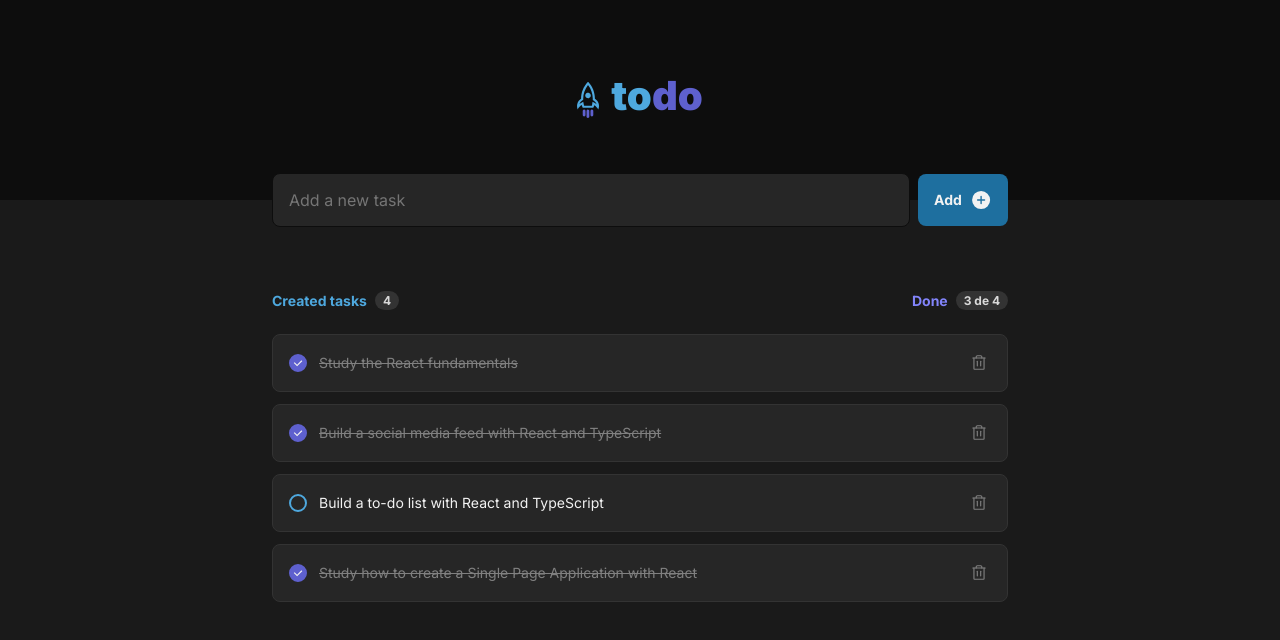
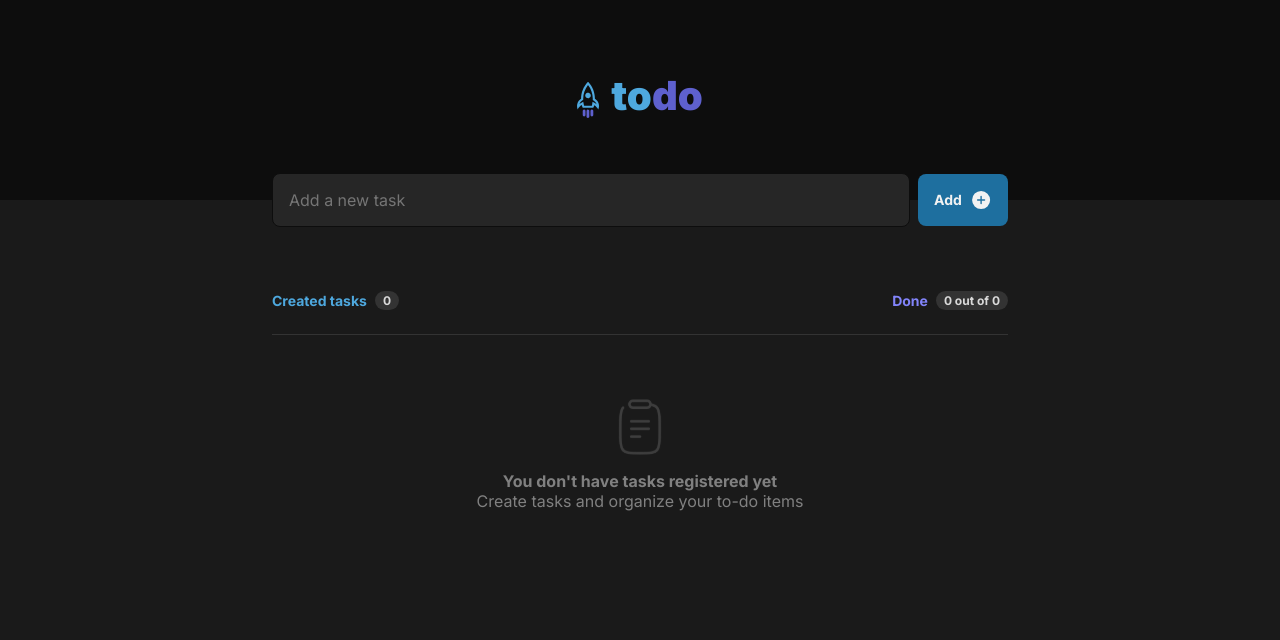
Before and after one commit to thullyoufrn/to-do, a React (Vite) app: page / in a window 1280 px wide. Shown: the top 640 px of the page. Built offline with nearby package versions, Linux system fonts and the light colour scheme.

Commit message:
final commit

```diff
--- a/src/App.tsx
+++ b/src/App.tsx
@@ -15,28 +15,7 @@ interface taskStructure {
   isComplete: boolean;
 }
 
-const initialTasks: taskStructure[] = [
-  {
-    id: 1,
-    taskTitle: "Study the React fundamentals",
-    isComplete: true,
-  },
-  {
-    id: 2,
-    taskTitle: "Build a social media feed with React and TypeScript",
-    isComplete: true,
-  },
-  {
-    id: 3,
-    taskTitle: "Build a to-do list with React and TypeScript",
-    isComplete: false,
-  },
-  {
-    id: 4,
-    taskTitle: "Study how to create a Single Page Application with React",
-    isComplete: true,
-  }
-];
+const initialTasks: taskStructure[] = []
 
 export function App() {
   const [tasks, setTasks] = useState<taskStructure[]>(initialTasks)
--- a/src/components/Infos.tsx
+++ b/src/components/Infos.tsx
@@ -15,7 +15,7 @@ export function Infos({ createdTasks, doneTasks }:InfosProps) {
 
         <div className={styles.doneTasks}>
           Done
-          <div className={styles.counter}>{doneTasks} de {createdTasks}</div>
+          <div className={styles.counter}>{doneTasks} out of {createdTasks}</div>
         </div>
     </div>
   );
```
Also changed, not shown: src/assets/To-Do-List-Screenshot.png (added), 1 other file (tests, documents, lock files or other folders).
